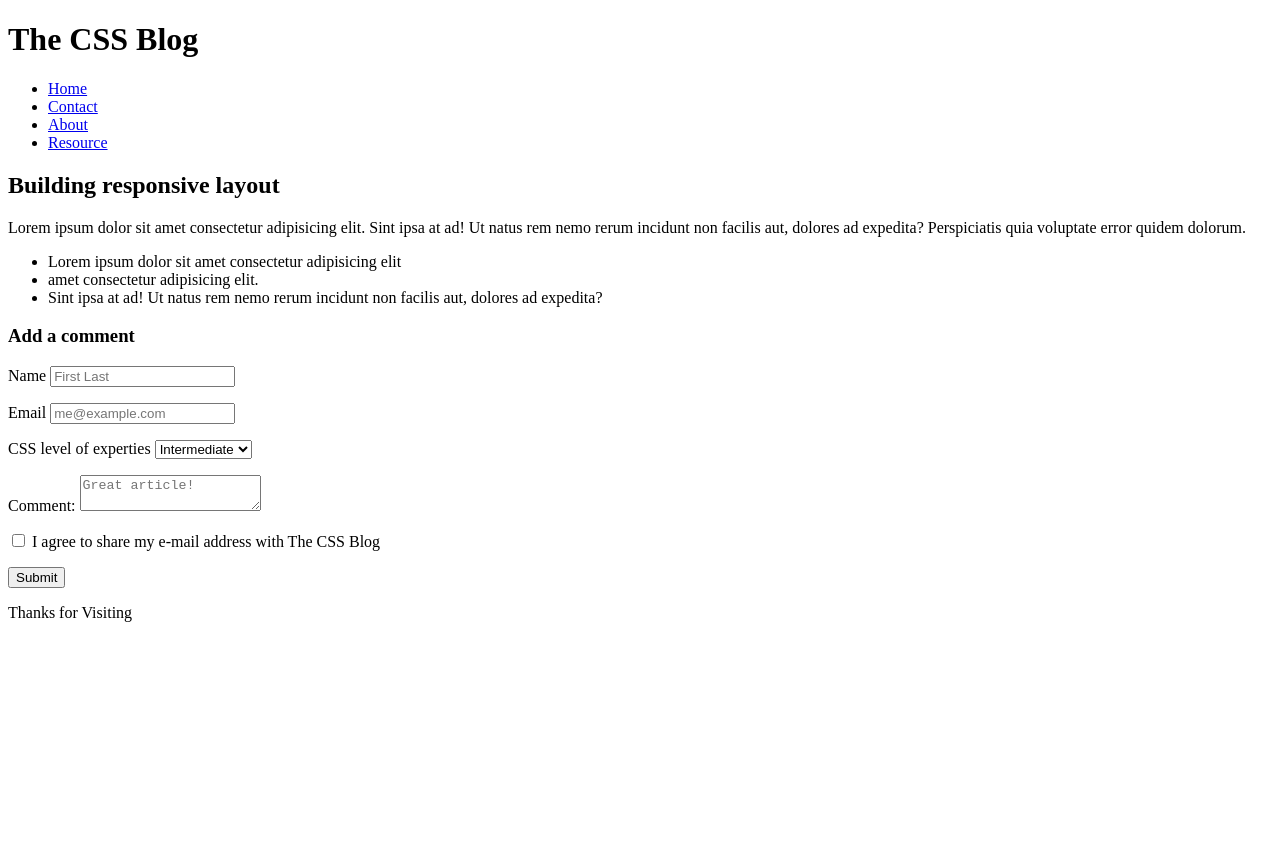
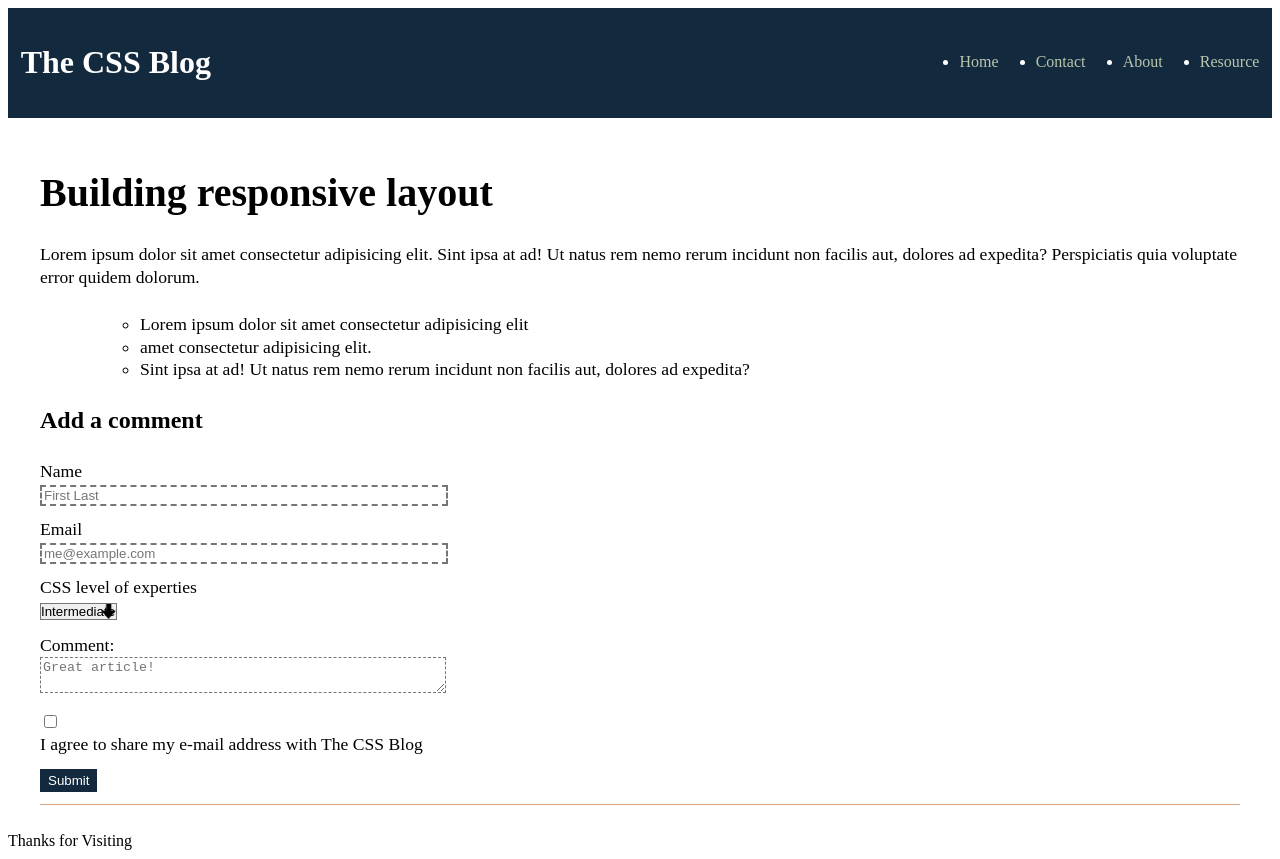
Before and after one commit to Hellobisrat/Custom-Forms-with-CSS, a plain HTML site: page index.html in a window 1280 px wide. Before the commit the page ends 800 px from the top, so only its background shows below. Drawn offline with Linux system fonts and the light colour scheme.

Commit message:
some part of css completed

```diff
--- /dev/null
+++ b/asset/css/style.css
@@ -0,0 +1,107 @@
+body {
+  display: flex;
+  flex-direction: column;
+  line-height: 1.3;
+}
+header {
+  display: flex;
+  justify-content: space-between;
+  background-color: #13293d;
+  align-items: center;
+  padding: 1%;
+  color: white;
+}
+
+nav ul {
+  display: flex;
+  justify-content: space-between;
+  min-width: 300px;
+
+}
+
+h1 {
+  font-size: 200%;
+}
+
+h2{
+  font-size: 250%;
+  margin: 2% 0;
+}
+
+nav a {
+  text-decoration: none;
+  font-size: bold;
+  color: #b9C6ae;
+}
+
+nav a:hover {
+ color: #fff;
+}
+
+main {
+  display: flex;
+  flex: 1 1 0;
+  max-width: 1200px;
+  margin: 2% auto;
+}
+
+article {
+  border-bottom: 1px solid #d8a47f;
+}
+
+article p {
+  margin: 2% 0;
+  font-size: 110%;
+}
+
+article ul {
+  margin-left: 5%;
+  font-size: 110%;
+  list-style: circle;
+}
+
+form {
+  max-width: 400px;
+}
+
+form h3 {
+  font-size: 150%;
+}
+
+form P {
+  margin: 3% 0;
+}
+
+label {
+display: block;
+}
+button {
+  padding: 1% 2%;
+  color: #fff;
+  background-color: #13293d;
+  border: none;
+  outline: none;
+  cursor: pointer;
+}
+
+select {
+  -moz-appearance: none;
+  -webkit-appearance: none;
+  appearance: none;
+  background-image: url('../image/24747-5-down-arrow-transparent-picture.png');
+  background-repeat: no-repeat;
+  background-position: right;
+  background-size: contain;
+}
+
+.text-input {
+  width: 100%;
+  max-width: 100%;
+}
+
+.text-input:focus{
+  border-right-width: 5px;
+}
+.text-input:placeholder-shown{
+  border-style: dashed;
+}
--- a/index.html
+++ b/index.html
@@ -4,7 +4,7 @@
   <meta charset="UTF-8">
   <meta name="viewport" content="width=device-width, initial-scale=1.0">
   <title>Custom Forms with Css</title>
-  <link rel="stylesheet" href="./asset/style.css"/>
+  <link rel="stylesheet" href='./asset/css/style.css'>
 </head>
 <body>
   <header>
```
Also changed, not shown: asset/image/24747-5-down-arrow-transparent-picture.png (added), asset/style.css (deleted).
